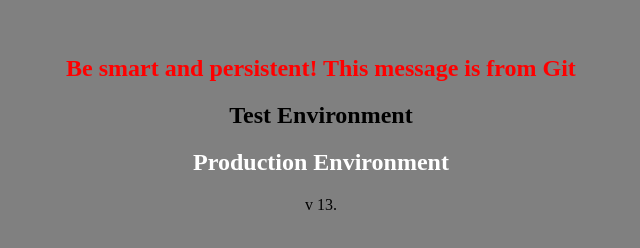
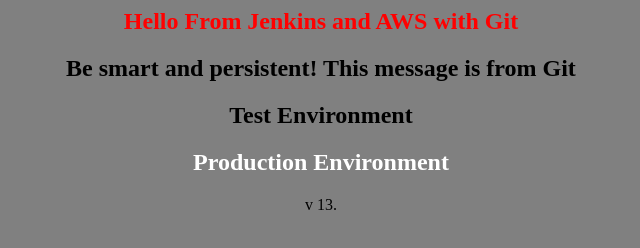
Before and after one commit to borisusov/Jenkins_AWS, a plain HTML site: page index.html in a window 1280 px wide. Shown: the whole page, without its empty margins (319-959 px from the left). Drawn offline with Linux system fonts and the light colour scheme.

Commit message:
Black text

```diff
--- a/index.html
+++ b/index.html
@@ -1,8 +1,8 @@
 <html>
 <body bgcolor=grey>
 <center>
-	<h2><font color=grey>Hello From Jenkins and AWS with Git</font></h2>
-	<h2><font color=red>Be smart and persistent! This message is from Git</font></h2>
+	<h2><font color=red>Hello From Jenkins and AWS with Git</font></h2>
+	<h2><font color=black>Be smart and persistent! This message is from Git</font></h2>
 	<h2><font color=black>Test Environment</font></h2>
 	<h2><font color=white>Production Environment</font></h2>
         <h><font color=black> v 13.</font></h>
```
